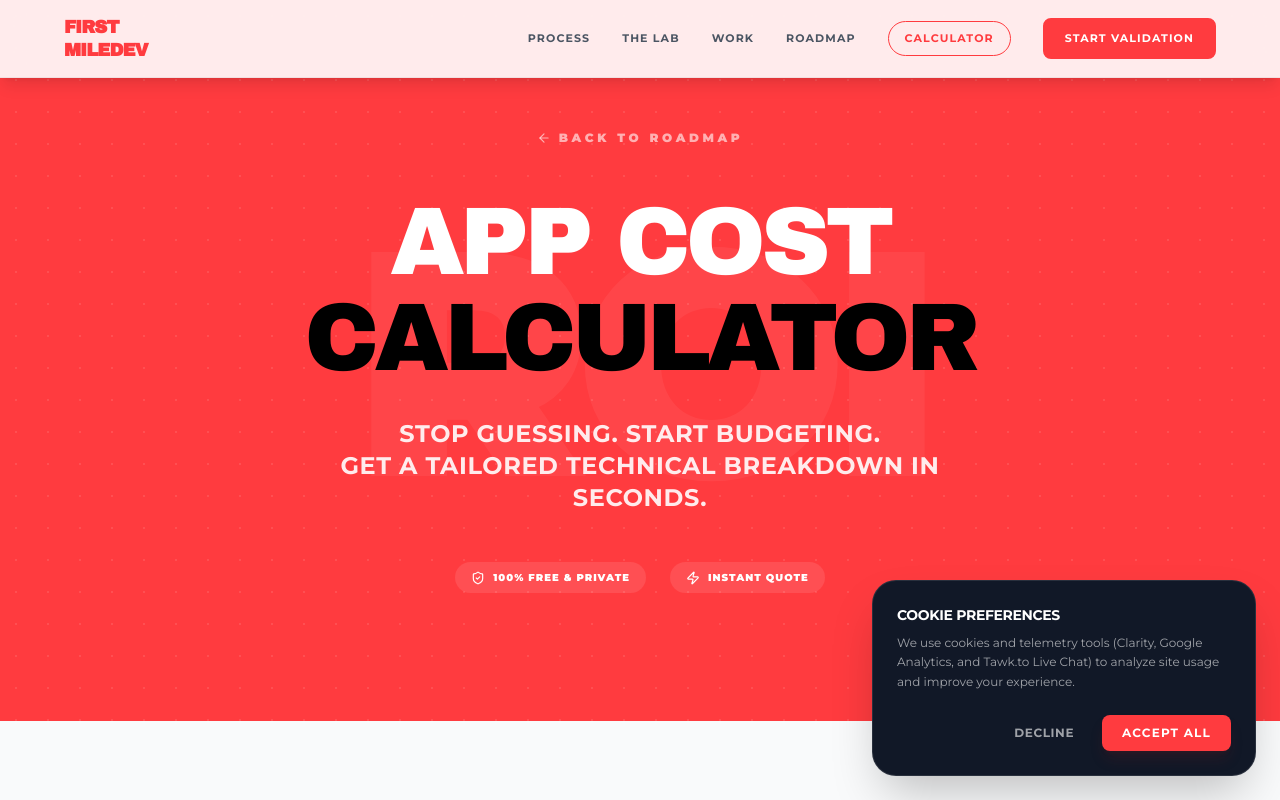
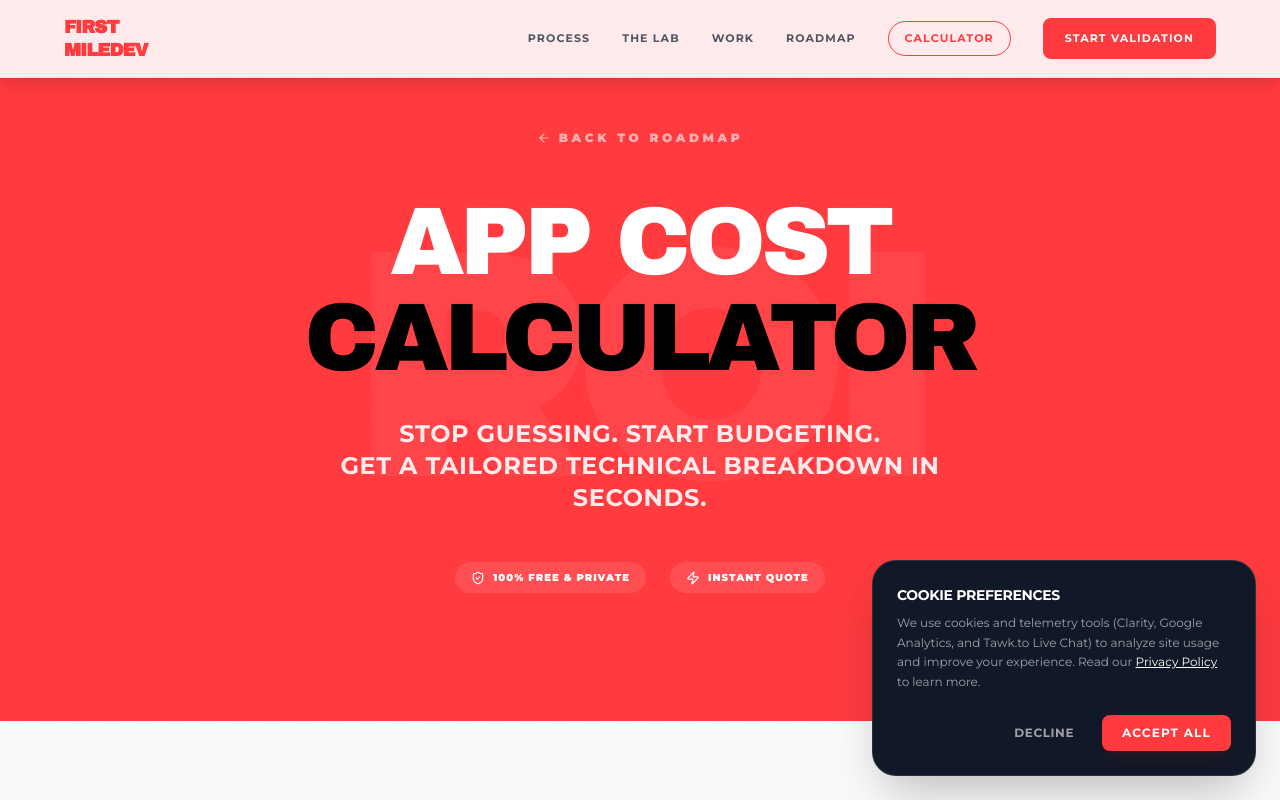
Before and after one commit to anselmeM/FirstMileDev, a Next.js app: page /calculator in a window 1280 px wide. Shown: the top 800 px of the page. Built offline with nearby package versions, Linux system fonts and the light colour scheme.

Commit message:
compliance(cookie): link cookie consent preferences banner directly to Privacy Policy

```diff
--- a/src/components/Analytics.tsx
+++ b/src/components/Analytics.tsx
@@ -4,6 +4,7 @@ import React, { useEffect, useState } from "react";
 import Script from "next/script";
 import { motion, AnimatePresence } from "framer-motion";
 import { GoogleAnalytics } from "@next/third-parties/google";
+import Link from "next/link";
 
 export default function Analytics() {
   const [consent, setConsent] = useState<"accepted" | "declined" | "undecided">("undecided");
@@ -81,7 +82,11 @@ export default function Analytics() {
               <div>
                 <p className="text-sm font-bold uppercase tracking-tight mb-2">Cookie Preferences</p>
                 <p className="text-xs text-white/60 leading-relaxed">
-                  We use cookies and telemetry tools (Clarity, Google Analytics, and Tawk.to Live Chat) to analyze site usage and improve your experience.
+                  We use cookies and telemetry tools (Clarity, Google Analytics, and Tawk.to Live Chat) to analyze site usage and improve your experience. Read our{" "}
+                  <Link href="/privacy" className="underline text-white hover:text-accent-red transition">
+                    Privacy Policy
+                  </Link>{" "}
+                  to learn more.
                 </p>
               </div>
               <div className="flex gap-3 justify-end pt-2">
```
